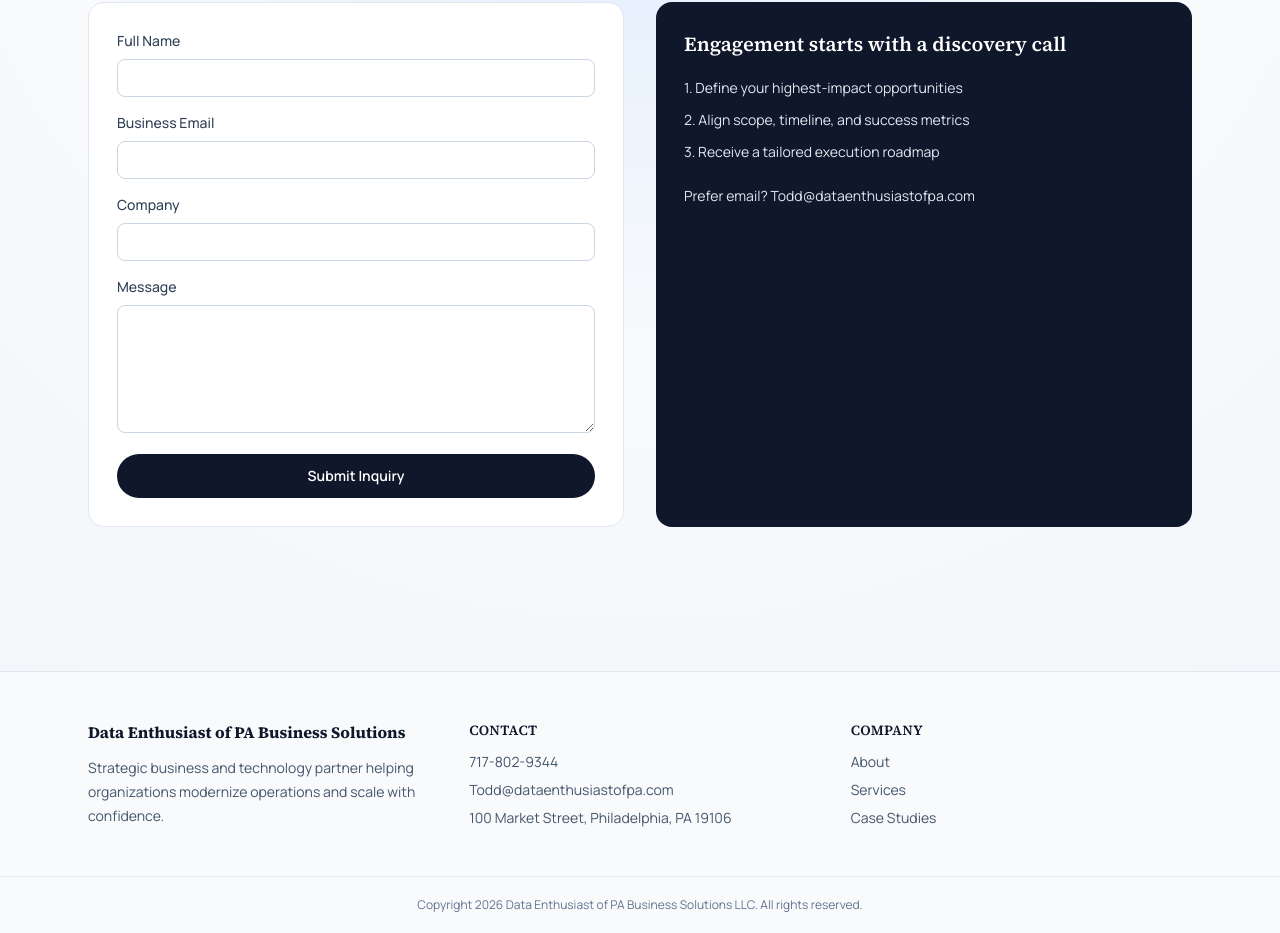
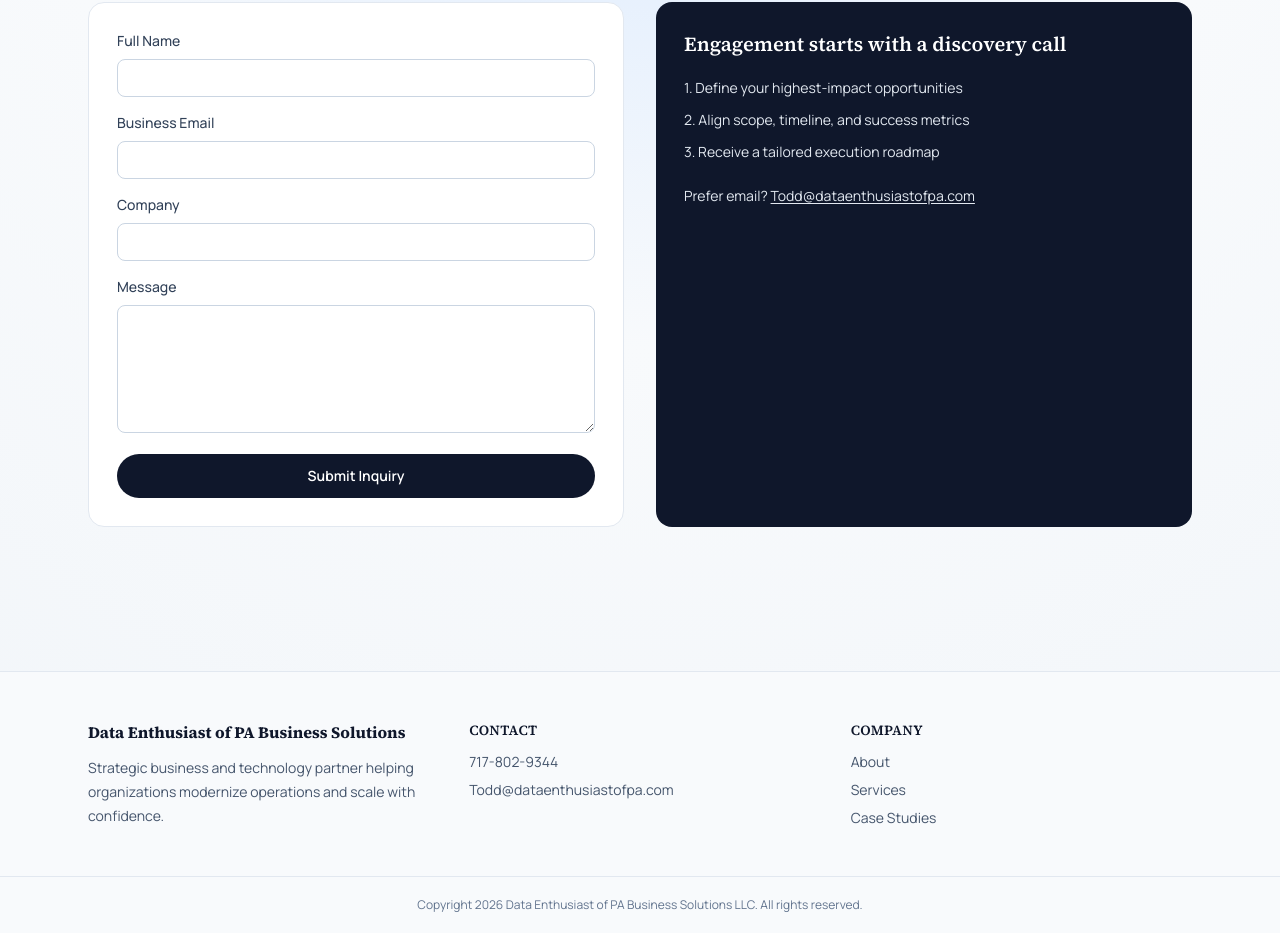
Before and after one commit to Tgilmore5712/dataenthusiastofpa, a Next.js app: page /contact in a window 1280 px wide. Shown: the part 263-1196 px from the top of the page. Built offline with nearby package versions, Linux system fonts and the light colour scheme; no server answers.

Commit message:
Remove address and add clickable email links

```diff
--- a/app/contact/page.tsx
+++ b/app/contact/page.tsx
@@ -46,7 +46,12 @@ export default function ContactPage() {
             <li>2. Align scope, timeline, and success metrics</li>
             <li>3. Receive a tailored execution roadmap</li>
           </ul>
-          <p className="mt-6 text-sm text-slate-200">Prefer email? Todd@dataenthusiastofpa.com</p>
+          <p className="mt-6 text-sm text-slate-200">
+            Prefer email?{" "}
+            <a href="mailto:Todd@dataenthusiastofpa.com" className="underline underline-offset-2 hover:text-white">
+              Todd@dataenthusiastofpa.com
+            </a>
+          </p>
         </aside>
       </div>
     </main>
--- a/components/site-footer.tsx
+++ b/components/site-footer.tsx
@@ -15,9 +15,10 @@ export function SiteFooter() {
           <h3 className="text-sm font-semibold uppercase tracking-wide text-slate-900">Contact</h3>
           <ul className="mt-3 space-y-2 text-sm text-slate-600">
             <li>{siteConfig.phone}</li>
-            <li>{siteConfig.email}</li>
             <li>
-              {siteConfig.address.streetAddress}, {siteConfig.address.addressLocality}, {siteConfig.address.addressRegion} {siteConfig.address.postalCode}
+              <a href={`mailto:${siteConfig.email}`} className="hover:text-slate-900 underline-offset-2 hover:underline">
+                {siteConfig.email}
+              </a>
             </li>
           </ul>
         </div>
--- a/lib/seo.ts
+++ b/lib/seo.ts
@@ -58,10 +58,6 @@ export function localBusinessSchema() {
     image: `${siteConfig.url}/office.jpg`,
     telephone: siteConfig.phone,
     email: siteConfig.email,
-    address: {
-      "@type": "PostalAddress",
-      ...siteConfig.address,
-    },
     url: siteConfig.url,
     openingHoursSpecification: [
       {
--- a/lib/site.ts
+++ b/lib/site.ts
@@ -4,13 +4,6 @@ export const siteConfig = {
   url: process.env.NEXT_PUBLIC_SITE_URL ?? "https://www.yourdomain.com",
   phone: "717-802-9344",
   email: "Todd@dataenthusiastofpa.com",
-  address: {
-    streetAddress: "100 Market Street",
-    addressLocality: "Philadelphia",
-    addressRegion: "PA",
-    postalCode: "19106",
-    addressCountry: "US",
-  },
   social: {
     linkedin: "https://www.linkedin.com/company/yourcompany",
   },
```
